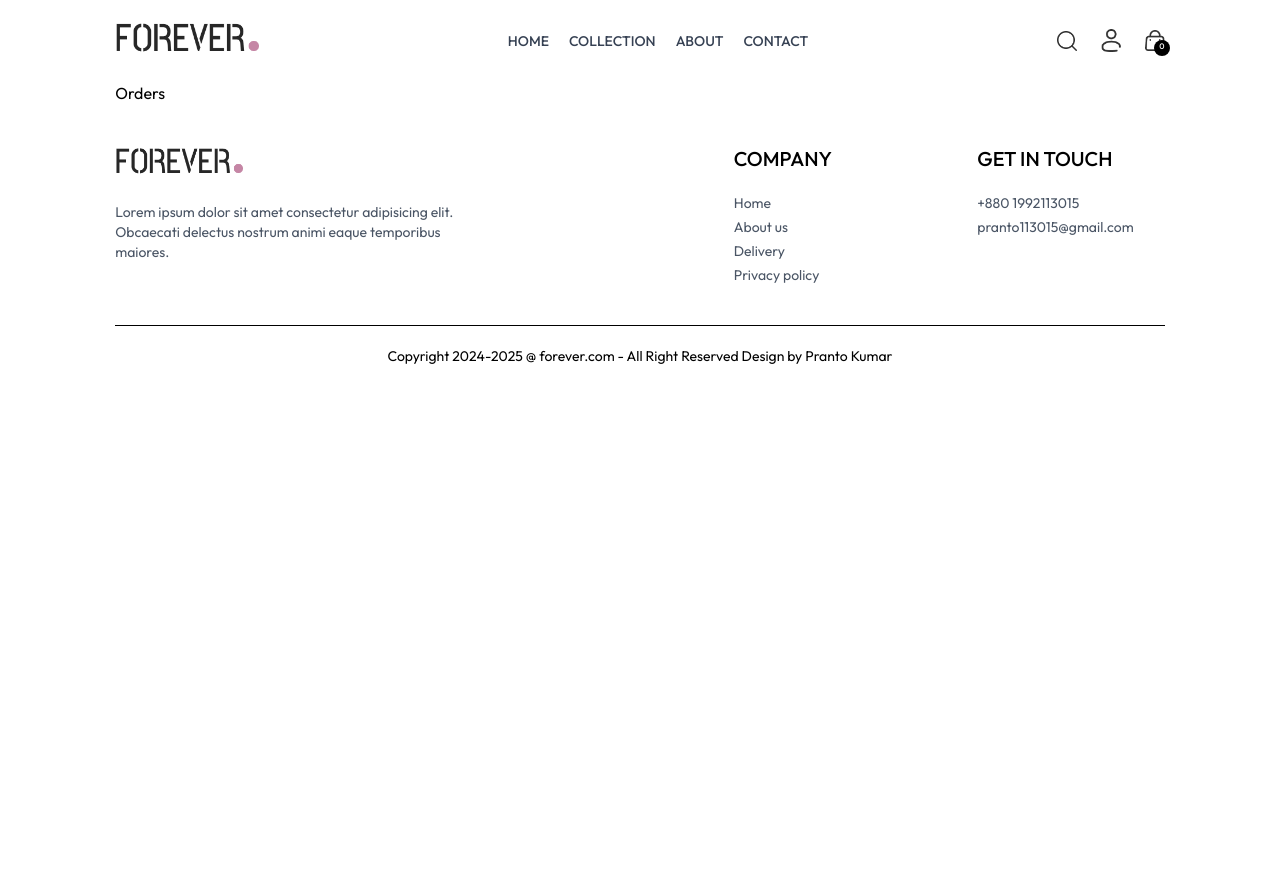
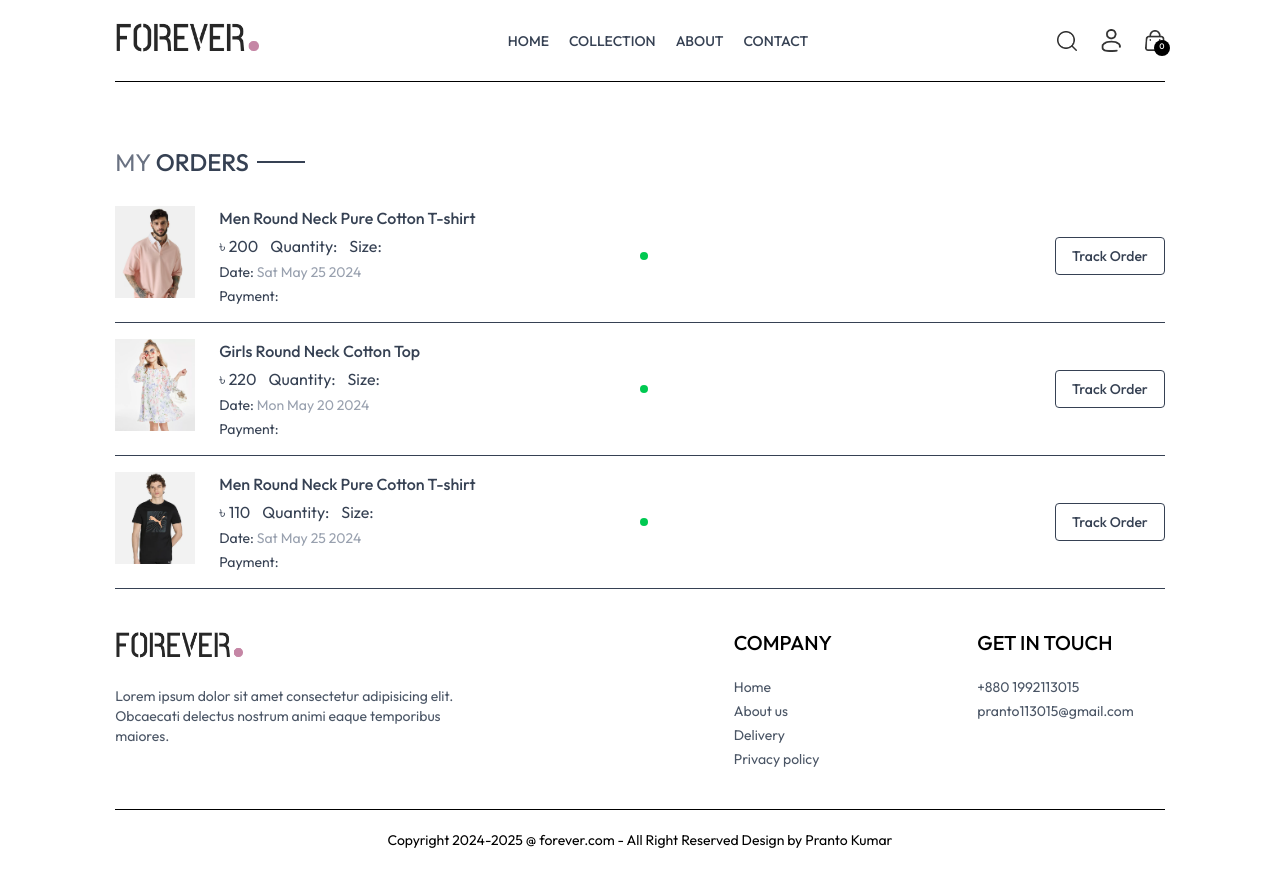
Before and after one commit to ahmadfaraznazar/forever-ecommerce-app, a React app: page /orders in a window 1280 px wide. Before the commit the page ends 800 px from the top, so only its background shows below. Built offline with nearby package versions, Linux system fonts and the light colour scheme; the HTML template or start-up script is replaced by a standard one.

Commit message:
add orders page

```diff
--- a/src/pages/Orders.jsx
+++ b/src/pages/Orders.jsx
@@ -1,7 +1,146 @@
-import React from 'react';
+import { useContext } from 'react';
+import { ShopContext } from './../context/ShopContext';
+import Title from './../components/Title';
+// import { useState } from 'react';
+// import { useEffect } from 'react';
+// import axios from 'axios';
 
 const Orders = () => {
-  return <div>Orders</div>;
+  // const {backendUrl, token, currency}= useContext(ShopContext);
+  const { products, currency } = useContext(ShopContext);
+
+  // const [orderData, setorderData] = useState([]);
+
+  // const loadOrderData = async () => {
+  //   try {
+  //     if (!token) {
+  //       return null;
+  //     }
+
+  //     const response = await axios.post(backendUrl + '/api/order/userorders', {}, { headers: { token } });
+  //     if (response.data.success) {
+  //       let allOrdersItem = [];
+  //       response.data.orders.map((order) => {
+  //         order.items.map((item) => {
+  //           item['status'] = order.status;
+  //           item['payment'] = order.payment;
+  //           item['paymentMethod'] = order.paymentMethod;
+  //           item['date'] = order.date;
+  //           allOrdersItem.push(item);
+  //         });
+  //       });
+  //       setorderData(allOrdersItem.reverse());
+  //     }
+  //   } catch (error) {
+  //     console.error('Error loading order data:', error);
+  //     setorderData([]); // Reset order data on error
+  //   }
+  // };
+
+  // useEffect(() => {
+  //   loadOrderData();
+  // }, [token]);
+
+  return (
+    <div className="border-t pt-16">
+      <div className="text-2xl">
+        <Title text1={'MY'} text2={'ORDERS'} />
+      </div>
+
+      <div>
+        {products.slice(1, 4).map((item, index) => (
+          <div
+            key={index}
+            className="py-4 border-b text-gray-700 flex flex-col md:flex-row md:items-center md:justify-between gap-4"
+          >
+            <div className="flex items-start gap-6 text-sm">
+              <img className="w-16 sm:w-20" src={item.image[0]} alt="item_image" />
+
+              <div>
+                <p className="sm:text-base font-medium">{item.name}</p>
+                <div className="flex items-center gap-3 mt-1 text-base text-gray-700 ">
+                  <p>
+                    {currency}
+                    {item.price}
+                  </p>
+                  <p>Quantity: {item.quantity}</p>
+                  <p>Size: {item.size}</p>
+                </div>
+
+                <p className="mt-1">
+                  Date: <span className="text-gray-400">{new Date(item.date).toDateString()}</span>
+                </p>
+                <p className="mt-1">
+                  Payment: <span className="text-gray-400">{item.paymentMethod}</span>
+                </p>
+              </div>
+            </div>
+
+            <div className="md:w-1/2 flex justify-between">
+              <div className="flex items-center gap-2">
+                <p className="min-w-2 h-2 rounded-full bg-green-500"></p>
+                <p className="text-sm md:text-base">{item.status}</p>
+              </div>
+              {/* <button onClick={loadOrderData} className="border px-4 py-2 text-sm font-medium rounded-sm"> */}
+              <button className="border px-4 py-2 text-sm font-medium rounded-sm">Track Order</button>
+            </div>
+          </div>
+        ))}
+
+        {/* Point Break
+
+          {orderData.map((item, index) => (
+          <div
+            key={index}
+            className="py-4 border-b text-gray-700 flex flex-col md:flex-row md:items-center md:justify-between gap-4"
+          >
+            <div className="flex items-start gap-6 text-sm">
+              <img className="w-16 sm:w-20" src={item.image[0]} alt="item_image" />
+
+              <div>
+                <p className="sm:text-base font-medium">{item.name}</p>
+                <div className="flex items-center gap-3 mt-1 text-base text-gray-700 ">
+                  <p>
+                    {currency}
+                    {item.price}
+                  </p>
+                  <p>Quantity: {item.quantity}</p>
+                  <p>Size: {item.size}</p>
+                </div>
+
+                <p className="mt-1">
+                  Date: <span className="text-gray-400">{new Date(item.date).toDateString()}</span>
+                </p>
+                <p className="mt-1">
+                  Payment: <span className="text-gray-400">{item.paymentMethod}</span>
+                </p>
+              </div>
+            </div>
+
+            <div className="md:w-1/2 flex justify-between">
+              <div className="flex items-center gap-2">
+                <p className="min-w-2 h-2 rounded-full bg-green-500"></p>
+                <p className="text-sm md:text-base">{item.status}</p>
+              </div>
+               <button onClick={loadOrderData} className="border px-4 py-2 text-sm font-medium rounded-sm">
+              <button className="border px-4 py-2 text-sm font-medium rounded-sm">Track Order</button>
+            </div>
+          </div>
+        ))}
+
+
+
+
+
+
+
+
+
+
+        */}
+      </div>
+    </div>
+  );
 };
 
 export default Orders;
```
